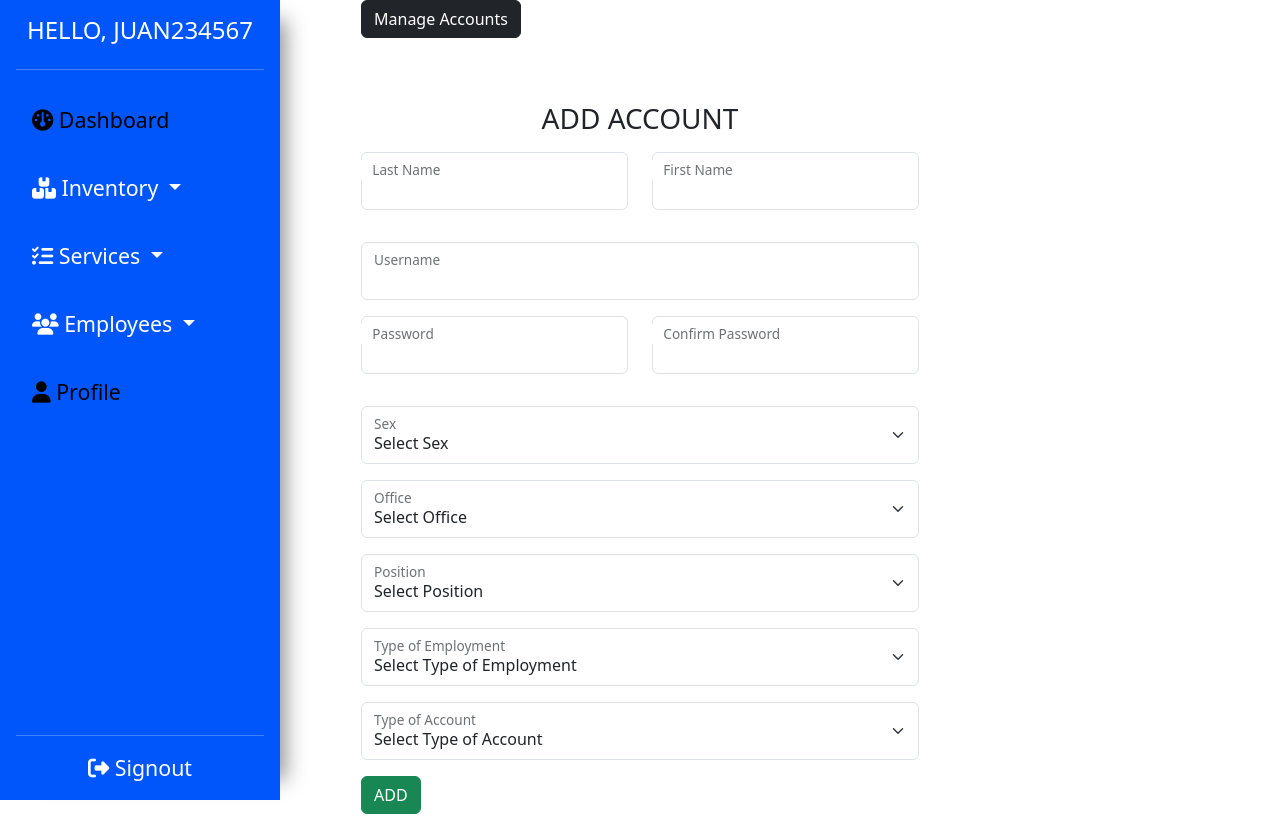
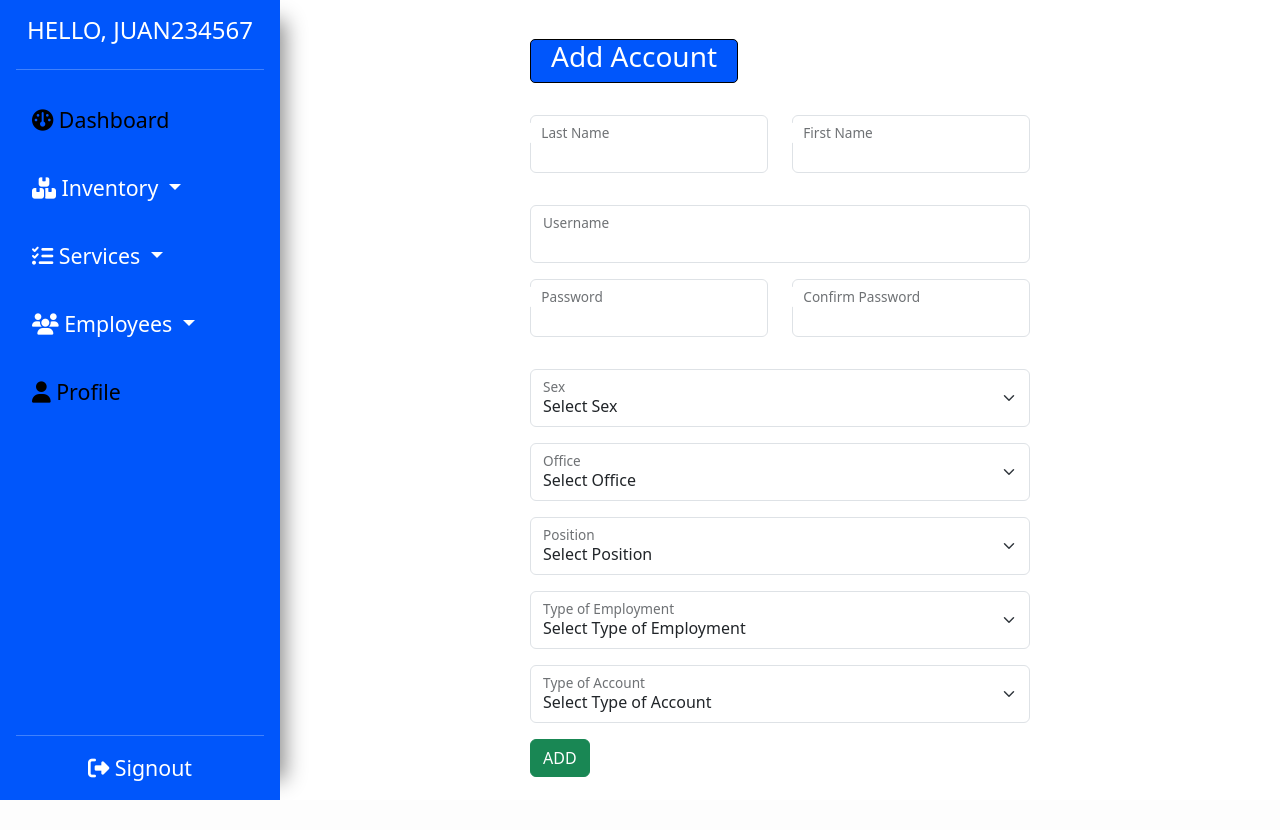
Before and after one commit to res1ro3/ict_inventory_system, a PHP site: page /employee/addEmployee.php in a window 1280 px wide. After the commit the page ends 800 px from the top, so only its background shows below. Run offline with PHP 8.4, Linux system fonts and the light colour scheme; a user stored in the database is signed in; data comes from the database, SQL or seed files in the repository; some libraries are stand-ins or nearby versions.

Commit message:
Add done with employee module re layout

```diff
--- a/employee/addEmployee.php
+++ b/employee/addEmployee.php
@@ -61,13 +61,14 @@
     <link rel="stylesheet" href="styles/employee.css">
 </head>
 <body>
-    <div class="container d-flex align-items-center flex-column">
-    <div style="position: absolute; left: 0; top: 0;" id="sidebar-placeholder"><?php include("../sidebar.php") ?></div>
-        <div class="addAccDiv" style="width: 50%">
-        <button class="btn btn-dark mb-3" onclick="location.href='./manageAccounts.php'">Manage Accounts</button>
+    <div class="accounts">
+        <div id="sidebar-placeholder"><?php include("../sidebar.php") ?></div>
+        <div class="add-accounts-container">
+            <div class="addAccDiv">
+                <div class="dashboard-header" style="margin: 2rem 0">
+                    <h3>Add Account</h3>
+                </div>
                 <form class="needs-validation" novalidate id="addAccForm" name="addAccForm" method="post">
-
-                <h3 class="text-center mt-5 mb-3">ADD ACCOUNT</h3>
                     <div class="mb-3 row">
                         <div class="mb-3 col form-floating">
                             <input type="text" class="form-control addAccInp" id="lnameInp" name="lnameInp" required>
@@ -190,6 +191,7 @@
                 </form>
             </div>
         </div>
+    </div>
 </body>
     <script src="https://cdn.jsdelivr.net/npm/@popperjs/core@2.11.6/dist/umd/popper.min.js" integrity="sha384-oBqDVmMz9ATKxIep9tiCxS/Z9fNfEXiDAYTujMAeBAsjFuCZSmKbSSUnQlmh/jp3" crossorigin="anonymous"></script>
     <script src="https://cdn.jsdelivr.net/npm/bootstrap@5.3.0-alpha1/dist/js/bootstrap.min.js" integrity="sha384-mQ93GR66B00ZXjt0YO5KlohRA5SY2XofN4zfuZxLkoj1gXtW8ANNCe9d5Y3eG5eD" crossorigin="anonymous"></script>
--- a/employee/manageAccounts.php
+++ b/employee/manageAccounts.php
@@ -26,7 +26,7 @@
         <div id="sidebar-placeholder"><?php include("../sidebar.php") ?></div>
         <div class="accounts-container">
             <div class="dashboard-header" style="margin: 2rem 0">
-                <h3>Manange Inventory</h3>
+                <h3>Manange Accounts</h3>
             </div>
             <table id="accsTbl" class="display table table-light" style="width:100%">
                 <thead>
--- a/employee/styles/employee.css
+++ b/employee/styles/employee.css
@@ -14,6 +14,7 @@
 .accounts .accounts-container {
     width: 100%;
     margin: 0 2rem;
+
 }
 
 .dashboard-header {
@@ -25,3 +26,15 @@
     border: #000 1px solid;
     border-radius: 5px;
 }
+
+.accounts .add-accounts-container {
+    width: 100%;
+    display: flex;
+    flex-direction: column;
+    justify-content: center;
+    align-items: center;
+}
+
+.accounts .add-accounts-container .addAccDiv {
+    width: 50%;
+}
```
Also changed, not shown: inventory/brands.php (+14 -17 lines), inventory/inventory.css (+5 -2 lines). Lines whose indentation alone changed are shown as unchanged.
